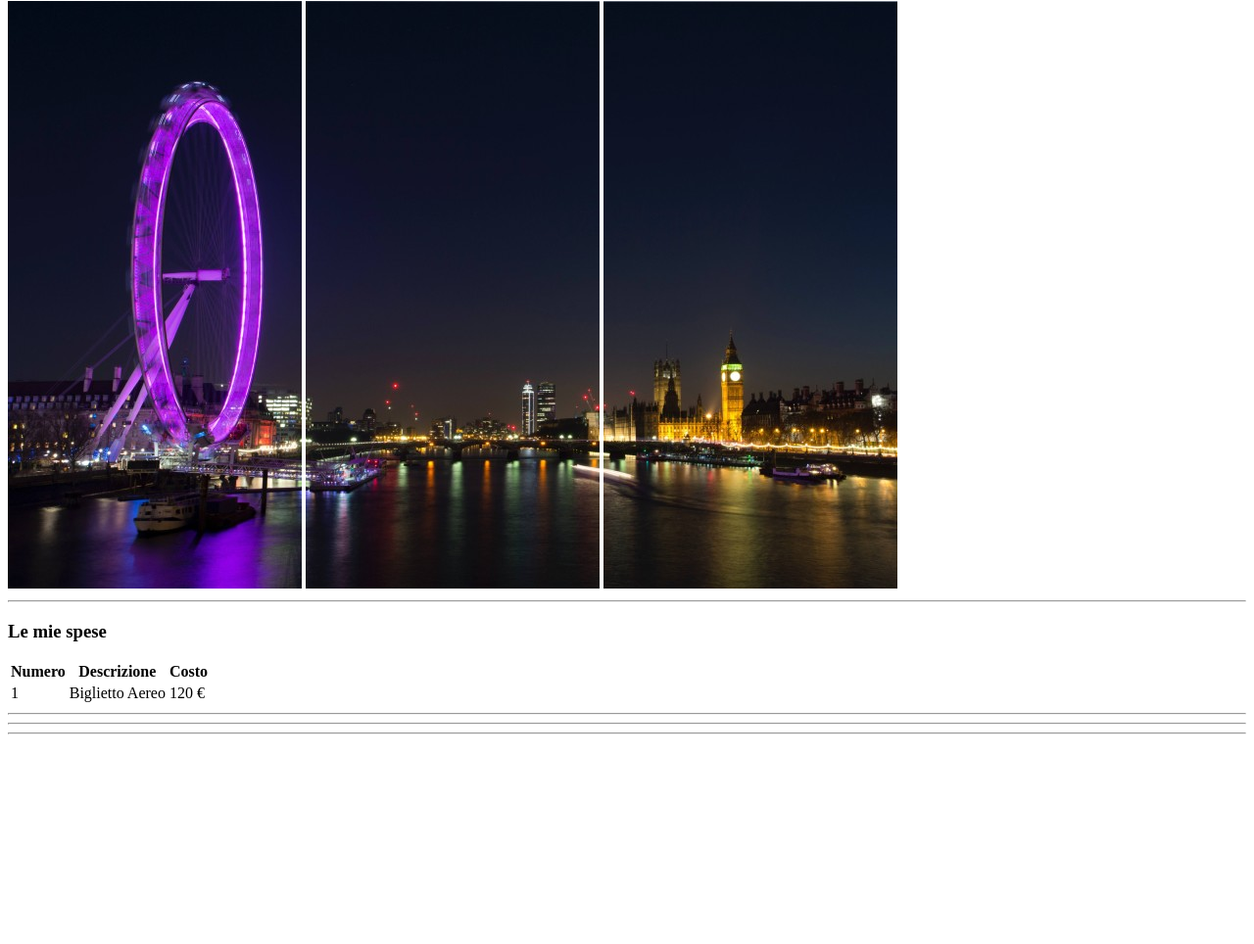
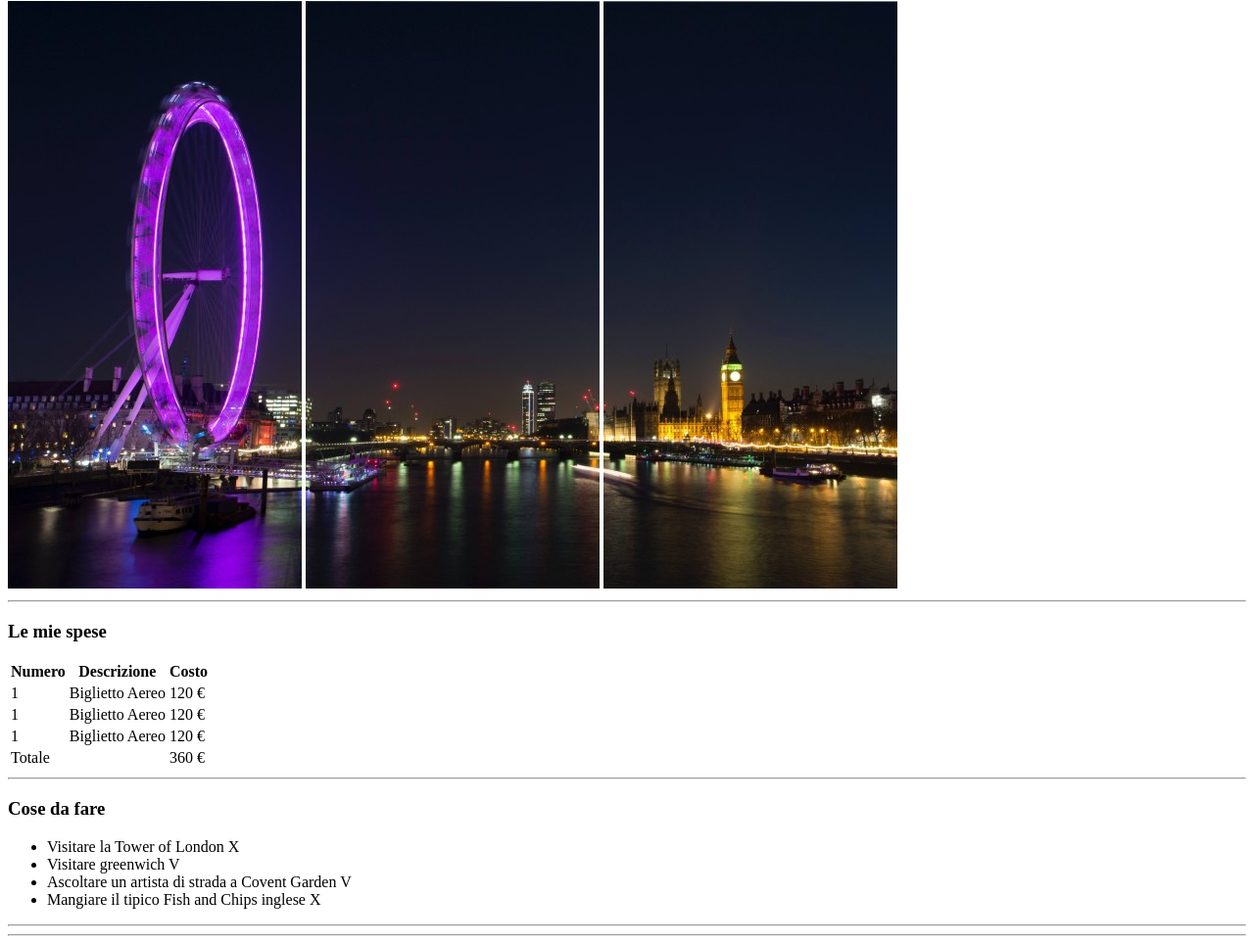
Before and after one commit to MattiaNatella/html-london-trip, a plain HTML site: page index.html in a window 1280 px wide. Shown: the part 79-1043 px from the top of the page at 98% size. Before the commit the page ends 837 px from the top, so only its background shows below. Drawn offline with Linux system fonts and the light colour scheme.

Commit message:
[add] lists/tables body

```diff
--- a/index.html
+++ b/index.html
@@ -60,6 +60,36 @@
 
             </tr>
 
+            <tr>
+
+
+              <td>1</td>
+              <td>Biglietto Aereo</td>
+              <td>120 &euro;</td>
+
+
+            </tr>
+
+            <tr>
+
+
+              <td>1</td>
+              <td>Biglietto Aereo</td>
+              <td>120 &euro;</td>
+
+
+            </tr>
+
+            <tr>
+
+
+              <td>Totale</td>
+              <td></td>
+              <td>360 &euro;</td> <!-- c'è modo di utilizzare una formula di somma?-->
+
+
+            </tr>
+
           </tbody>
 
 
@@ -74,12 +104,24 @@
 
     <!-- /spese -->
 
-
-
-
     <!-- cose da fare -->
 
     <section>
+
+      <h3>Cose da fare</h3>
+
+      <div>
+
+        <ul>
+
+          <li>Visitare la Tower of London X</li>
+          <li>Visitare greenwich V</li>
+          <li>Ascoltare un artista di strada a Covent Garden V</li>
+          <li>Mangiare il tipico Fish and Chips inglese X</li>
+
+        </ul>
+
+      </div>
 
 
 
@@ -109,7 +151,7 @@
 
   </footer>
 
-  <!-- /Le foto (tower bridge in path assoluto)-->
+
 
 </body>
 </html>
```
